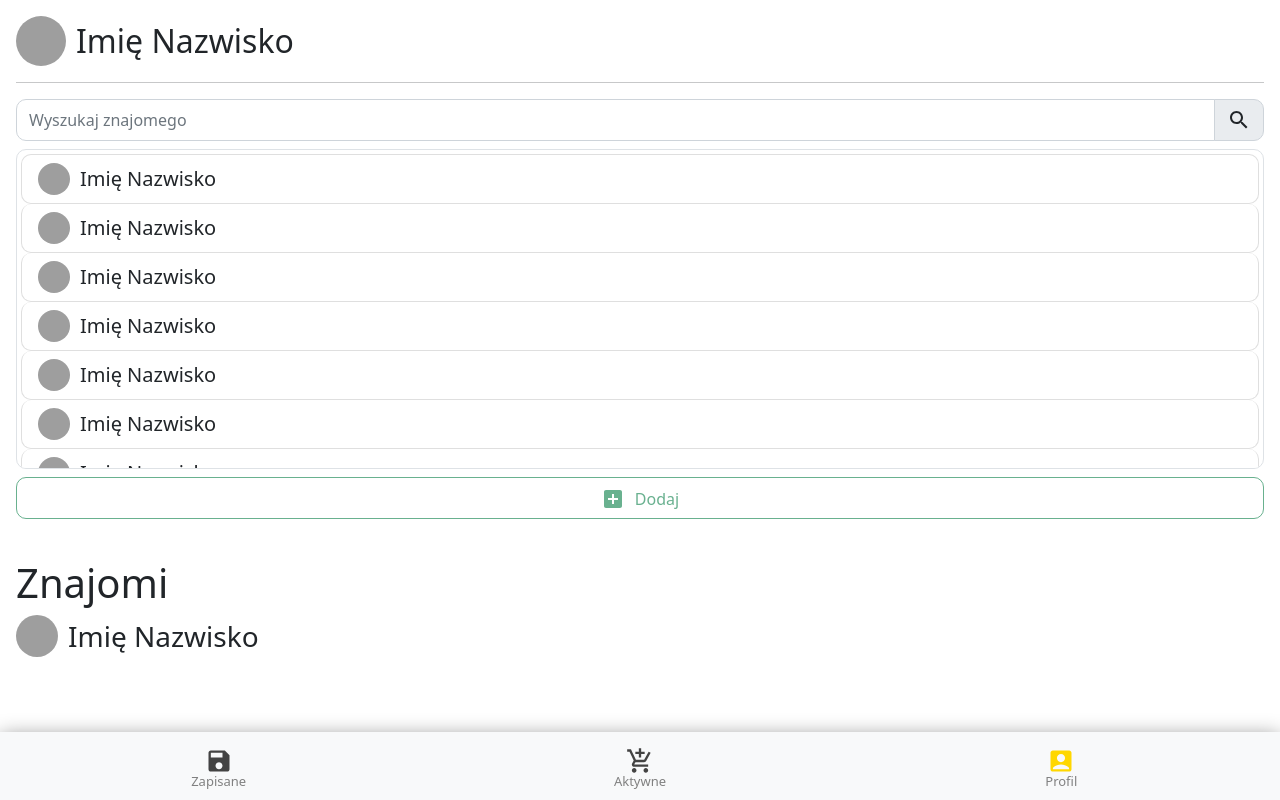
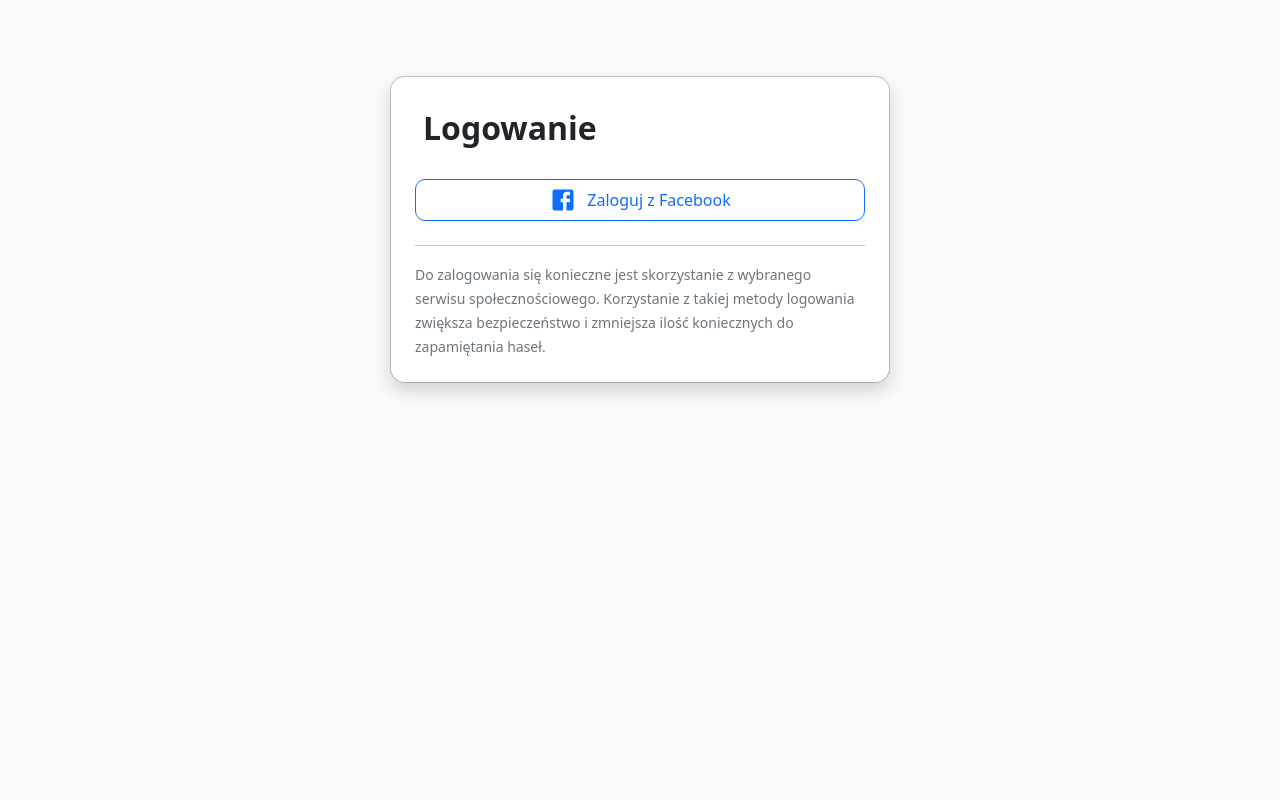
Before and after one commit to kawlik/expenses, a React (Vite) app: page / in a window 1280 px wide. Built offline with nearby package versions, Linux system fonts and the light colour scheme; grey boxes are pictures that could not be loaded.

Commit message:
Login successfull

```diff
--- a/package.json
+++ b/package.json
@@ -11,6 +11,7 @@
     "@emotion/styled": "^11.3.0",
     "@mui/icons-material": "^5.0.1",
     "@mui/material": "^5.0.2",
+    "axios": "^0.22.0",
     "bootstrap": "^5.1.1",
     "react": "^17.0.0",
     "react-dom": "^17.0.0",
--- a/src/layout/Index.jsx
+++ b/src/layout/Index.jsx
@@ -26,7 +26,7 @@ const Index = () => {
     return(
     <>
 
-        { !user ? <View /> : <Login /> }
+        { user ? <View /> : <Login /> }
 
     </>
     );
--- a/src/layout/Login.jsx
+++ b/src/layout/Login.jsx
@@ -1,4 +1,4 @@
-import React, { useContext } from 'react';
+import React, { useContext, useEffect, useState } from 'react';
 
 
 // icons
@@ -7,6 +7,11 @@ import FacebookIcon from '@mui/icons-material/Facebook';
 
 // store context
 import { StoreContext } from '../context';
+
+
+// global config
+import config from '../utility/config';
+import { getData } from '../utility/api';
 
 
 
@@ -19,6 +24,52 @@ const Login = () => {
     // context values
     const { setUser } = useContext( StoreContext );
 
+    // state values
+    const [ auth, setAuth ] = useState( '' );
+
+
+    const changeAuth = ( event ) => {
+        setAuth( event.target.value );
+    };
+
+    const requestLogin = async () => {
+
+        const user = await getData( config.API.link.user.get.findOneBy_auth, auth );
+
+        if( auth === user.auth ) {
+
+            setUser( user );
+        };
+    };
+
+    const autoLogin = async ( auth ) => {
+
+        const user = await getData( config.API.link.user.get.findOneBy_auth, auth );
+
+        if( auth === user?.auth ) {
+
+            setUser( user );
+        };
+    };
+
+    /*   *   *   *   *   *   *   *   */
+
+    useEffect(() => {
+
+        // init url search
+        const url = new URL( window.location.href );
+        const params = new URLSearchParams( url.search );
+
+        // proces login with url
+        if( params.has( 'auth' )) {
+
+            autoLogin( params.get( 'auth' ));
+        }
+
+        // clears url history
+        window.history.replaceState( null, document.title, window.location.pathname );
+
+    }, []);
 
     /*   *   *   *   *   *   *   *   */
 
@@ -36,43 +87,19 @@ const Login = () => {
                     Logowanie
                 </h2>
 
+                <a href={ config.API.auth.facebook } className='w-100 btn btn-outline-primary mb-2' type='button' style={{ height: '42px', borderRadius: '10px' }}>
 
-                <div className='form-floating my-2'>
-
-                    <input id='login-token' className='form-control' type='password' placeholder='Token logowania' style={{ borderRadius: '10px' }}/>
-
-                    <label htmlFor='login-token'>
-                        Token logowania
-                    </label>
-
-                </div>
-
-
-                <button className='w-100 btn btn-lg btn-success my-2' type='button' style={{ borderRadius: '10px' }}>
-                    Zaloguj
-                </button>
-
-
-                <small className='text-muted'>
-                    Do zalogowania się konieczne jest uzyskanie z serwisu Facebook indywidualnego tokenu logowania.
-                </small>
-
-
-                <hr className='my-4'></hr>
-
-
-                <h2 className='fw-bold fs-5'>
-                    Pobierz token logowania
-                </h2>
-
-
-                <button className='w-100 btn btn-lg btn-outline-primary my-2' type='button' style={{ borderRadius: '10px' }}>
-
-                    <span style={{ marginRight: '10px', verticalAlign: 'middle' }}><FacebookIcon style={{ fontSize: '36px' }} /></span>
+                    <span style={{ marginRight: '10px', verticalAlign: 'middle' }}><FacebookIcon style={{ fontSize: '28px' }} /></span>
 
                     <span style={{ verticalAlign: 'middle' }}>Zaloguj z Facebook</span>
 
-                </button>
+                </a>
+
+                <hr className='mb-3' />
+
+                <small className='text-muted'>
+                    Do zalogowania się konieczne jest skorzystanie z wybranego serwisu społecznościowego. Korzystanie z takiej metody logowania zwiększa bezpieczeństwo i zmniejsza ilość koniecznych do zapamiętania haseł.
+                </small>
 
             </div>
 
--- a/src/layout/View.jsx
+++ b/src/layout/View.jsx
@@ -36,8 +36,8 @@ const View = () => {
 
         if( !touch.x || !touch.y ) { return; }
 
-        const swipe_w = Math.min( window.innerWidth / 2, 300 );
-        const swipe_v = -0.8;
+        const swipe_w = Math.min( window.innerWidth / 3, 300 );
+        const swipe_v = 0.33;
 
         const next_x = event.touches[0].clientX;
         const next_y = event.touches[0].clientY;
@@ -48,13 +48,17 @@ const View = () => {
 
         if( Math.abs( delta_x ) > Math.abs( delta_y )) {
 
+            const direction = delta_x <= 0 ? 1 : -1;
+            const opcacity =  Math.max( 1 - (( Math.abs( delta_x ) - Math.abs( delta_y )) / swipe_w ), 0 );
+            const transform = direction * swipe_v * ( Math.abs( delta_x ) - Math.abs( delta_y ));
+
             document.querySelector( '#view-content' ).style.transition = null;
-            document.querySelector( '#view-content' ).style.opacity = Math.max( 1 - ( Math.abs( delta_x ) / swipe_w ), 0 );
-            document.querySelector( '#view-content' ).style.transform = `translateX( ${swipe_v * delta_x }px )`;
+            document.querySelector( '#view-content' ).style.opacity = opcacity;
+            document.querySelector( '#view-content' ).style.transform = `translateX( ${transform}px )`;
         }
 
 
-        if( Math.abs( delta_x ) > Math.abs( delta_y ) && Math.abs( delta_x ) > swipe_w  ) {
+        if( Math.abs( delta_x ) > Math.abs( delta_y ) && Math.abs( delta_x ) - Math.abs( delta_y ) > swipe_w  ) {
 
             const min = 0;
             const max = config.views.list.length - 1;
--- /dev/null
+++ b/src/utility/api.js
@@ -0,0 +1,51 @@
+// core modules
+import axios from 'axios';
+
+// global config
+import config from './config';
+
+
+/*  Helpers functions
+/*   *   *   *   *   *   *   *   *   *   */
+
+const makePath = ( path, param = '' ) => config.API.host + path + param;
+
+/*  Request functions
+/*   *   *   *   *   *   *   *   *   *   */
+
+const getData = async ( path, param ) => {
+
+    try {
+
+        // making request
+        const req = await axios.get( makePath( path, param ));
+
+        // parsing response
+        const res = req?.data;
+
+        // test res
+        if( res?.success ) {
+
+            // returns response
+            return res.response;
+
+        } else {
+
+            throw new Error( 'Request could not be processed!' );
+        }
+
+    } catch( err ) {
+
+        // error message
+        console.error( err );
+
+        // safe return value
+        return null;
+    }
+};
+
+
+/*  Module export
+/*   *   *   *   *   *   *   *   *   *   */
+
+export { getData };
--- a/src/utility/config.js
+++ b/src/utility/config.js
@@ -3,6 +3,77 @@ export default {
     // API propeties
     API: {
 
+        // api host name
+        host: 'https://expenses-kawlik.herokuapp.com',
+
+        // login requests
+        auth: {
+
+            facebook: 'https://expenses-kawlik.herokuapp.com/auth/facebook',
+        },
+
+        // api links
+        link: {
+
+            // links related to expense
+            expense: {
+
+                get: {
+
+                    findAllBy_listID: '/expense/list/',
+                },
+
+                post: {
+
+                    addNewBy_listID: '/expense/add/',
+                },
+
+                put: {
+
+                    argueBy_expenseID: '/expense/argue/'
+                },
+            },
+
+            // links related to list
+            list: {
+
+                get: {
+
+                    findAllBy_userID: '/list/all/',
+                },
+
+                post: {
+
+                    addNewBy_userID: '/list/new/',
+                },
+
+                put: {
+
+                    lockBy_listID: '/list/locl/',
+                },
+            },
+
+            // links related to user
+            user: {
+
+                get: {
+
+                    findOneBy_auth: '/user/auth/',
+                    findOneBy_name: '/user/name/',
+                    findOneBy_userID: '/user/id/',
+                },
+
+                post: {
+
+                    addNewAsFriendBy_userID: '/user/add/',
+                },
+
+                put: {
+
+                    deleteUserAsFriend_userID: '/user/delete/',
+                },
+            },
+        },
     },
 
     // view selects
```
Also changed, not shown: 1 other file (tests, documents, lock files or other folders).
